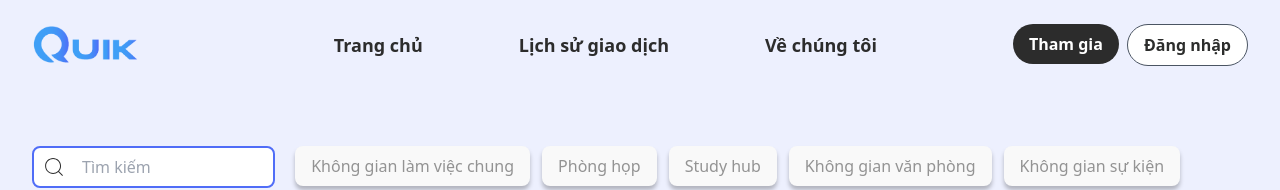
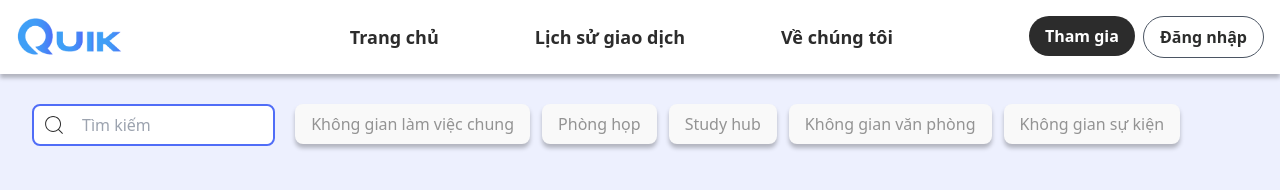
Before and after one commit to LuanVM1810/quik, a React (Vite) app: page / in a window 1280 px wide. Shown: the top 190 px of the page. Built offline with nearby package versions, Linux system fonts and the light colour scheme.

Commit message:
change header

```diff
--- a/src/components/Header/Header.tsx
+++ b/src/components/Header/Header.tsx
@@ -26,7 +26,7 @@ const Header = () => {
   };
 
   return (
-    <nav className="flex items-center">
+    <nav className="fixed z-[2] w-[100%] top-0 left-0 py-4 px-4 shadow-btn bg-white flex items-center">
       <div>
         <NavLink to="/">
           <img
```
